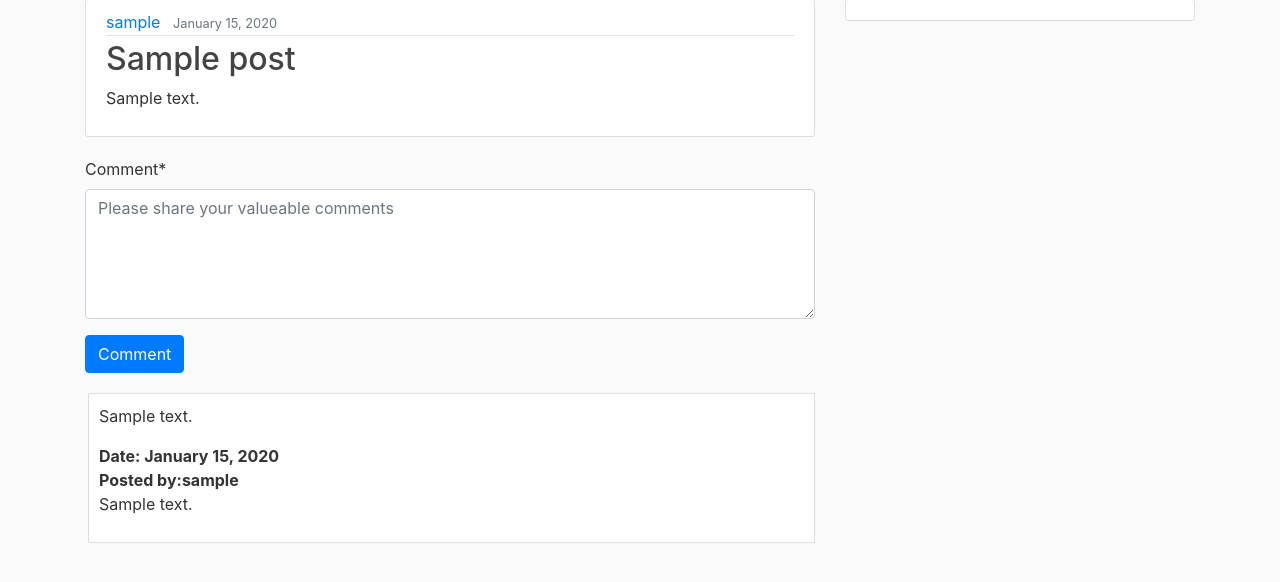
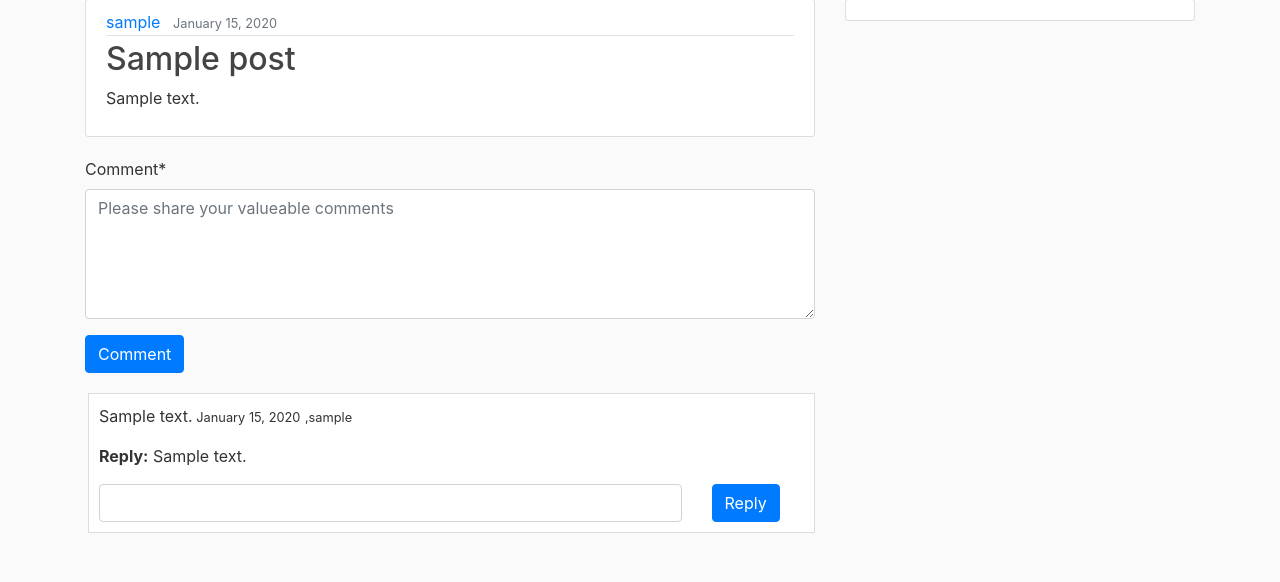
Before and after one commit to SyedShahiq/awesomeblogs, a Django app: page /post/1 in a window 1280 px wide. Shown: the part 81-663 px from the top of the page. Run offline with Django 3.2, Linux system fonts and the light colour scheme; a user stored in the database is signed in; tables that the repository leaves empty hold one stand-in row (values such as "Sample post"); some libraries are stand-ins or nearby versions.

Commit message:
Reply functionality added

```diff
--- a/blog/templates/posts_detail.html
+++ b/blog/templates/posts_detail.html
@@ -20,14 +20,21 @@
 		<ul class="comments">
 		{% for comment in comments %}
 			<li>
-				<p class="content">{{comment.content|safe}}</p>
-				<div class="date"><strong>Date: {{comment.date_posted |date:"F d, Y"}}</strong></div>
-				<div class="username"><strong> Posted by:{{comment.user.username}}</strong></div>
+				<p class="content">{{comment.content|safe}}<span class="date"><small>  {{comment.date_posted |date:"F d, Y"}}</small></span>
+					<span class="username"><small>,{{comment.user.username}}</small></span></p>
 				{% for reply in replies %}
 					{% if comment.id == reply.comment.id %}
-					<p>{{reply.content}}</p>
+					<p><strong>Reply:</strong> {{reply.content}}</p>
 					{% endif %}
 				{% endfor %}
+				<div class="row">
+					<div class="col-sm-10">
+						<input type="text" name="reply" id="{{comment.id}}" class="form-control reply">
+					</div>
+					<div class="col-sm-2">
+						<button class="btn btn-primary reply-btn">Reply</button>
+					</div>
+				</div>
 			</li>
 		{% endfor %}
 		</ul>
--- a/blog_admin/urls.py
+++ b/blog_admin/urls.py
@@ -16,11 +16,13 @@ Including another URLconf
 from django.contrib import admin
 from django.urls import path
 from blog.views import home_view,posts_view,single_post_view,fetchAllPosts
+from comments.views import createNewReply
 
 urlpatterns = [
 	path('',home_view,name='home'),
 	path('posts/',posts_view,name='posts'),
     path('api/posts/',fetchAllPosts,name='api-posts'),
     path('post/<int:id>',single_post_view,name='single-post'),
+    path('create-new-reply/',createNewReply,name='new-reply'),
     path('admin/', admin.site.urls),
 ]
--- a/static/js/custom.js
+++ b/static/js/custom.js
@@ -1,10 +1,20 @@
 $(document).ready(function() {
-	$.ajax({
-		url: "/api/posts/",
-		type: 'GET',
-		dataType: 'json',
-		success: function(res) {
-			console.log(res);
-		}
+	$('.reply-btn').click(function(){
+		var get_comment_id = $(this).parent('.col-sm-2').parent('.row').find('.reply').attr('id');
+		var get_reply_content = $(this).parent('.col-sm-2').parent('.row').find('.reply').val();
+		$.ajax({
+			contentType: 'application/json',
+			data:  JSON.stringify({ "comment_id": get_comment_id , "content":get_reply_content }),
+			dataType: 'json',
+			type: 'POST',
+			url: '/create-new-reply/',
+			headers: { "X-CSRFToken": $.cookie("csrftoken") },
+			success: function(data){
+				console.log("device control succeeded");
+			},
+			error: function(){
+				console.log("Device control failed");
+			},
+		});
 	})
 });
--- a/templates/base.html
+++ b/templates/base.html
@@ -11,6 +11,7 @@
   <script src="https://cdnjs.cloudflare.com/ajax/libs/popper.js/1.12.9/umd/popper.min.js" integrity="sha384-ApNbgh9B+Y1QKtv3Rn7W3mgPxhU9K/ScQsAP7hUibX39j7fakFPskvXusvfa0b4Q" crossorigin="anonymous"></script>
   <script src="https://maxcdn.bootstrapcdn.com/bootstrap/4.0.0/js/bootstrap.min.js" integrity="sha384-JZR6Spejh4U02d8jOt6vLEHfe/JQGiRRSQQxSfFWpi1MquVdAyjUar5+76PVCmYl" crossorigin="anonymous"></script>
   <script src="https://code.jquery.com/jquery-3.1.1.min.js"></script>
+  <script src="https://cdnjs.cloudflare.com/ajax/libs/jquery-cookie/1.4.1/jquery.cookie.min.js"></script>
   <link rel="stylesheet" type="text/css" href="{% static 'css/style.css' %}">
   <script type="text/javascript" src="{% static 'js/custom.js' %}"></script>
 </head>
```
Also changed, not shown: comments/views.py (+11 -1 lines).
